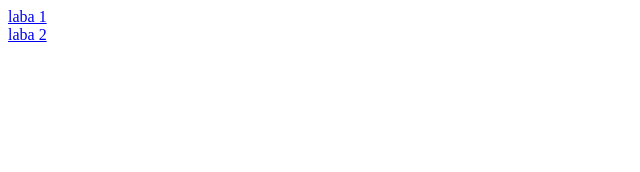
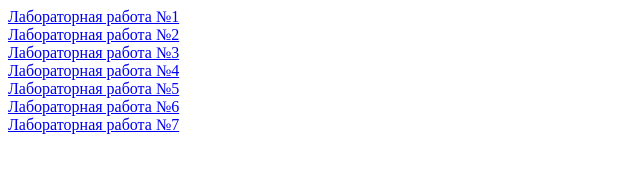
Before and after one commit to A-l-i-n-a-K/str-web, a plain HTML site: page index.html in a window 1280 px wide. Shown: the whole page, without its empty margins (0-640 px from the left). Drawn offline with Linux system fonts and the light colour scheme.

Commit message:
Update index.html

```diff
--- a/index.html
+++ b/index.html
@@ -5,6 +5,11 @@
     <meta http-equiv="Content-Type" content="text/html; charset=UTF-8"/>
 </head>
 <body>
-<a href="laba1/laba1.html">laba 1</a><br>
-<a href="laba2/laba2.html">laba 2</a><br>
+<a href="laba1/laba1.html">Лабораторная работа №1</a><br>
+<a href="laba2/laba2.html">Лабораторная работа №2</a><br>
+<a href="laba3/laba3.html">Лабораторная работа №3</a><br>
+<a href="laba4/laba4.html">Лабораторная работа №4</a><br>
+<a href="laba5/laba5.html">Лабораторная работа №5</a><br>
+<a href="laba6/laba6.html">Лабораторная работа №6</a><br>
+<a href="laba7/laba7.html">Лабораторная работа №7</a><br>
 </body>
```
